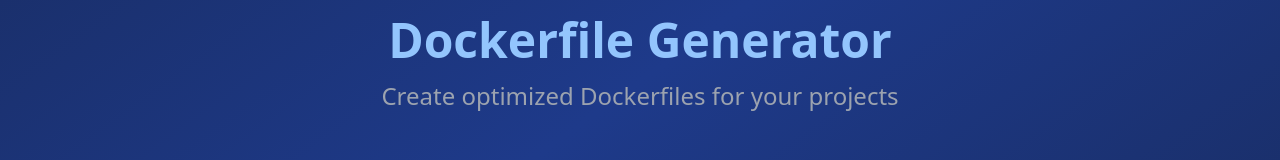
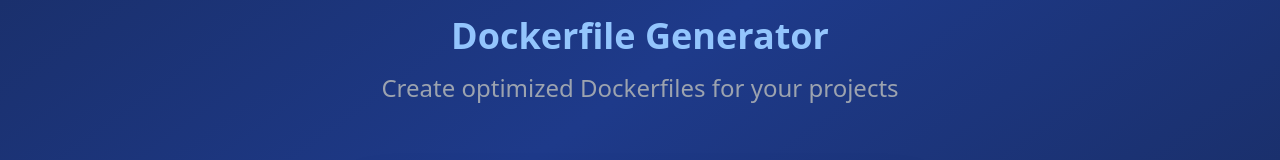
Before and after one commit to PipeOpsHQ/ai-dockerfile-generator, a React (Vite) app: page / in a window 1280 px wide. Shown: the top 160 px of the page. Built offline with nearby package versions, Linux system fonts and the light colour scheme; no server answers.

Commit message:
style: Update font size of header in App component

```diff
--- a/src/App.jsx
+++ b/src/App.jsx
@@ -89,7 +89,7 @@ const App = () => {
     <div className="min-h-screen bg-gradient-to-br from-gray-900 via-blue-900 to-gray-900 text-gray-100 py-16 px-6 sm:px-8 lg:px-10">
       <div className="max-w-4xl mx-auto">
         <header className="text-center mb-16">
-          <h1 className="text-5xl font-extrabold text-blue-300">Dockerfile Generator</h1>
+          <h1 className="text-4xl font-extrabold text-blue-300">Dockerfile Generator</h1>
           <p className="mt-4 text-2xl text-gray-400">Create optimized Dockerfiles for your projects</p>
         </header>
 
```
